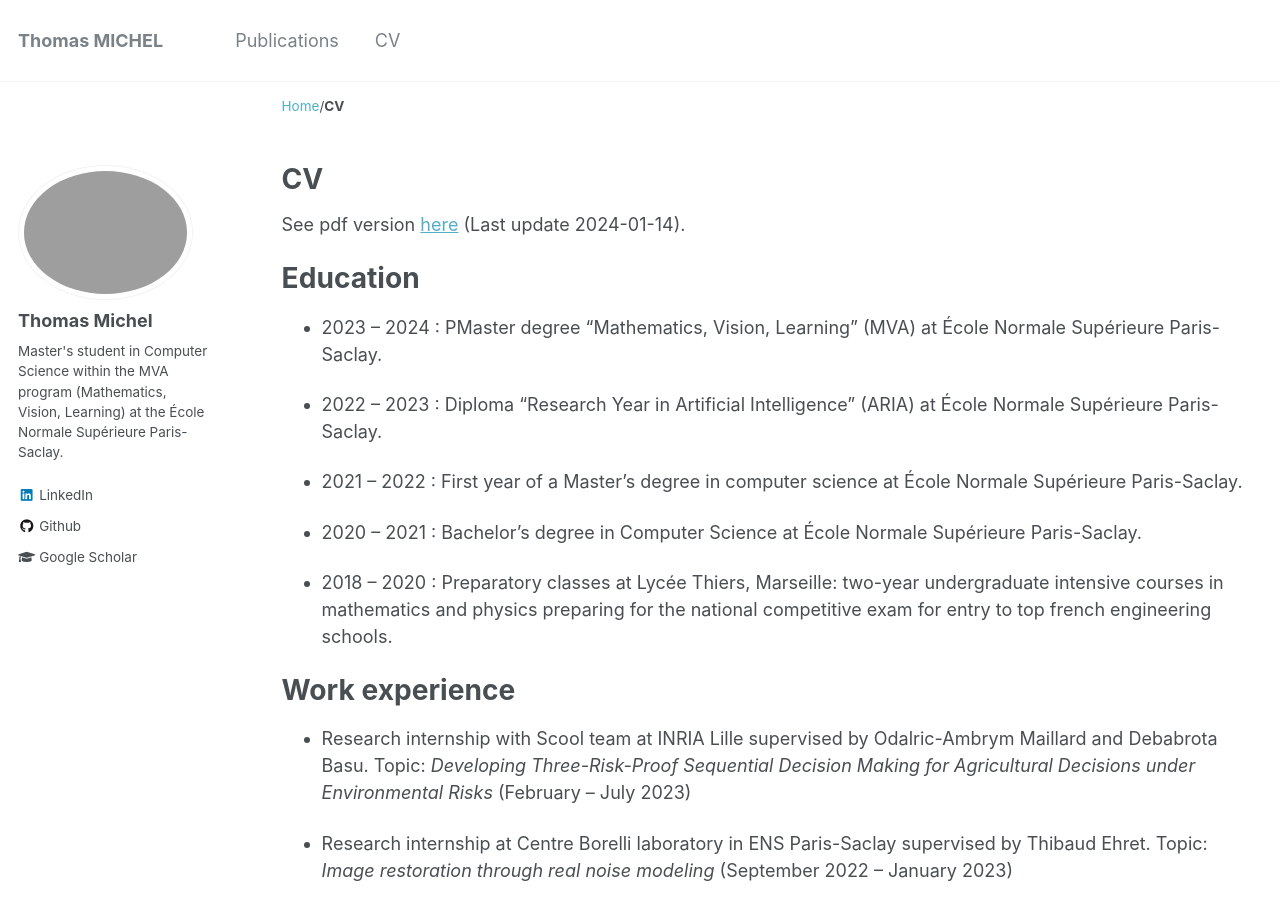
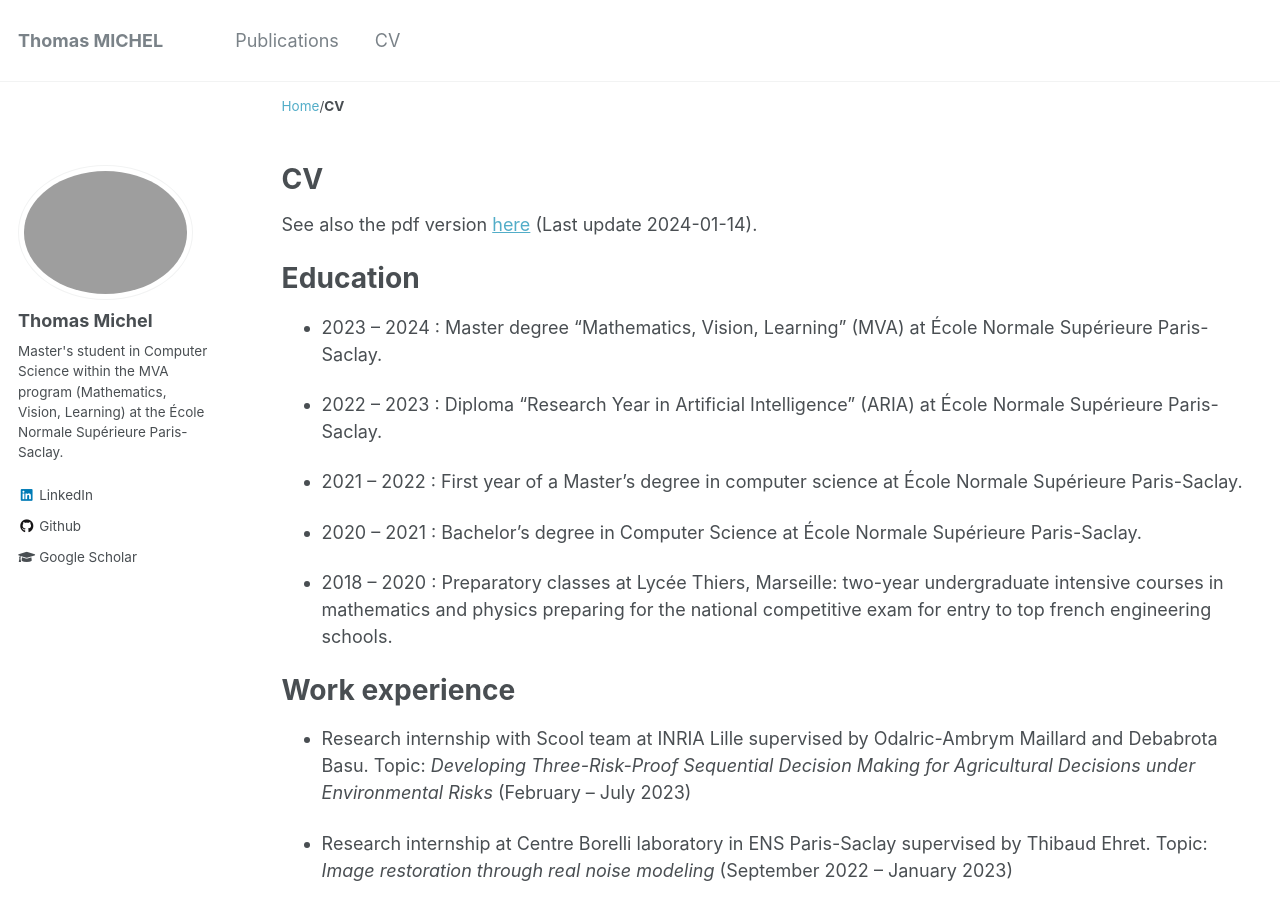
Before and after one commit to Thomick/Thomick.github.io, a Jekyll site: the page built from _pages/cv.md, in a window 1280 px wide and 900 px high. Built offline with Jekyll 4.4.1, drawn with Linux system fonts in a browser that asks for light colours.

```diff
--- a/_config.yml
+++ b/_config.yml
@@ -102,7 +102,7 @@ author:
   instagram        :
   impactstory      : #"https://profiles.impactstory.org/u/xxxx-xxxx-xxxx-xxxx"
   lastfm           :
-  linkedin         : https://www.linkedin.com/in/thomas-michel-71508123b/
+  linkedin         : "thomas-michel-71508123b"
   orcid            :
   pinterest        :
   soundcloud       :
--- a/_pages/cv.md
+++ b/_pages/cv.md
@@ -9,12 +9,12 @@ redirect_from:
 
 {% include base_path %}
 
-See pdf version [here](http://Thomick.github.io/files/CV_generic_2024.pdf) (Last update 2024-01-14).
+See also the pdf version [here]({{ base_path }}/files/CV_generic_2024.pdf) (Last update 2024-01-14).
 
 Education
 ======
 
-* 2023 – 2024 : PMaster degree “Mathematics, Vision, Learning” (MVA) at École Normale Supérieure Paris-Saclay.
+* 2023 – 2024 : Master degree “Mathematics, Vision, Learning” (MVA) at École Normale Supérieure Paris-Saclay.
 
 * 2022 – 2023 : Diploma "Research Year in Artificial Intelligence" (ARIA) at École Normale Supérieure Paris-Saclay.
 
```
Also changed, not shown: _pages/about.md (+16 -1 lines), _pages/reports.md (added, +21 -0 lines), _publications/regret-bound-for-satisficing.md (+2 -2 lines), 5 other files.
